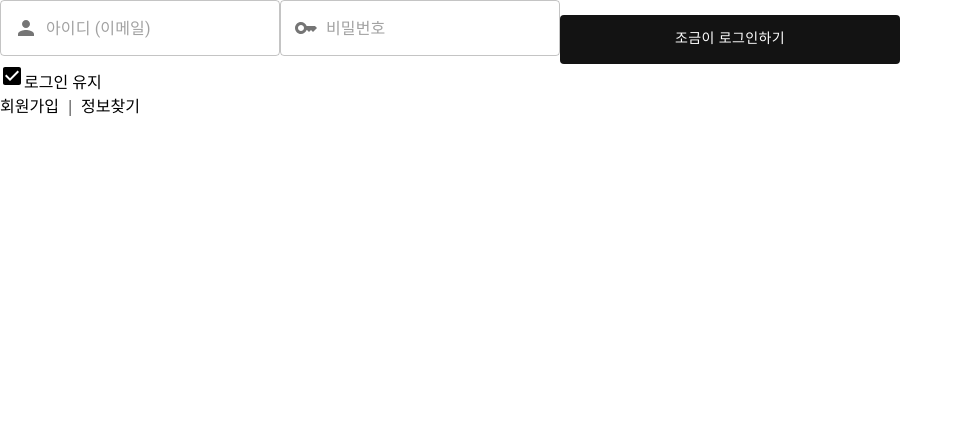
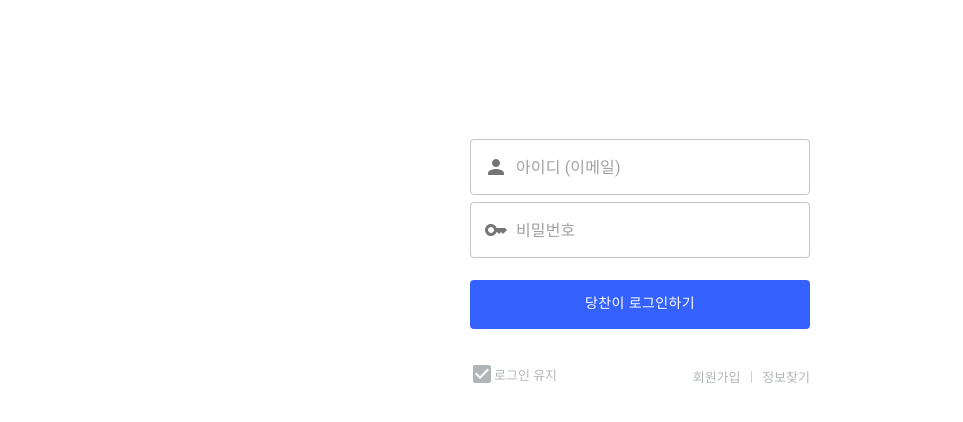
Before and after one commit to MinjoonHK/sesacFrontWebApp, a React (Vite) app: page /login in a window 1280 px wide. Shown: the top 422 px of the page, without its empty margins (0-963 px from the left). Built offline with nearby package versions, Linux system fonts and the light colour scheme; a web font is replaced by a local one.

Commit message:
♻️ REFACTOR: 로그인 페이지 리팩토링
- 로그인 페이지의 코드를 리팩토링했습니다.

```diff
--- a/src/pages/loginInput/UI/loginInput.css
+++ b/src/pages/loginInput/UI/loginInput.css
@@ -1,4 +1,3 @@
-@media screen and (max-width: 480px) {
 .login-input-page-wrapper {
   font-family: "Pretendard" !important;
 }
@@ -37,4 +36,3 @@
   color: #b1b5b8;
   font-size: 13px;
 }
-}
--- a/src/pages/loginInput/UI/loginInput.tsx
+++ b/src/pages/loginInput/UI/loginInput.tsx
@@ -43,12 +43,12 @@ export const LoginInputPage = () => {
               marginLeft: "auto",
               marginRight: "auto",
               border: "none",
-              backgroundColor: "#131313",
+              backgroundColor: "#3561FF",
               color: "white",
               fontFamily: "Pretendard",
             }}
           >
-            조금이 로그인하기
+            당찬이 로그인하기
           </Button>
         </div>
         <div className="login-input-page-sub__menu-wrapper">
```
Lines whose indentation alone changed are shown as unchanged.
